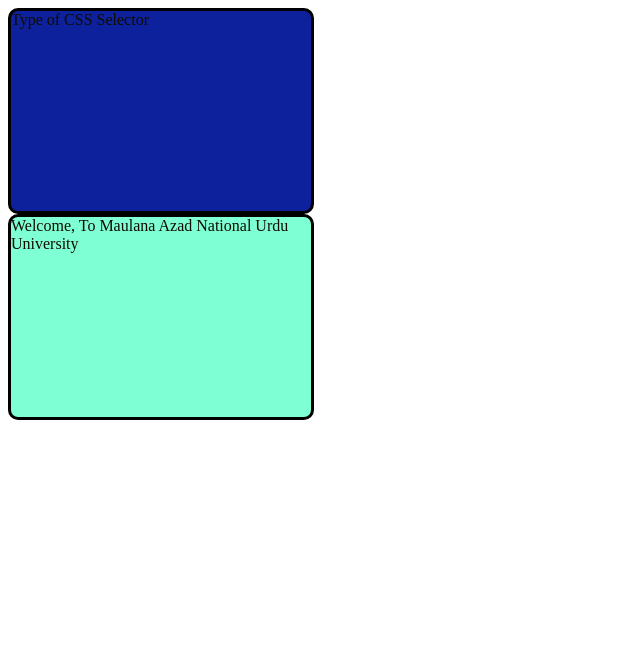
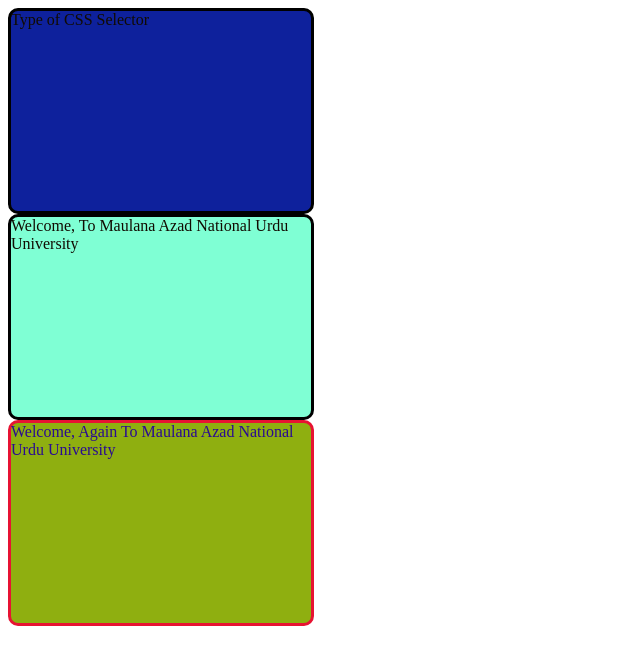
Before and after one commit to md-mustaqeem/TypeCSS_Selector, a plain HTML site: page index.html in a window 1280 px wide. Shown: the whole page, without its empty margins (0-640 px from the left). Drawn offline with Linux system fonts and the light colour scheme.

Commit message:
class selector

```diff
--- a/index.html
+++ b/index.html
@@ -5,6 +5,7 @@
       <meta name="viewport" content="width=device-width, initial-scale=1.0">
       <title>Type of CSS Selector</title>
       <style>
+            /*  id selector*/
             span#a1{
                   height: 200px;
                   width: 300px;
@@ -14,6 +15,7 @@
                   color: rgb(17, 11, 1);
                   border: black solid;
             }
+             /*  element  selector*/
             div{
                   height: 200px;
                   width: 300px;
@@ -23,11 +25,21 @@
                   color: rgb(17, 11, 1);
                   border: black solid;
             }
+            div.b1{
+                  height: 200px;
+                  width: 300px;
+                  display: block;
+                  background-color: rgb(143, 175, 16);
+                  border-radius: 10px;
+                  color: rgb(42, 11, 146);
+                  border: rgb(231, 19, 50) solid;
+            }
       </style>
 </head>
 <body>
       <span id="a1">Type of CSS Selector</span>
       <div>Welcome, To Maulana Azad National Urdu University </div>
+      <div class="b1">Welcome, Again To Maulana Azad National Urdu University </div>
 
 </body>
 </html>
```
